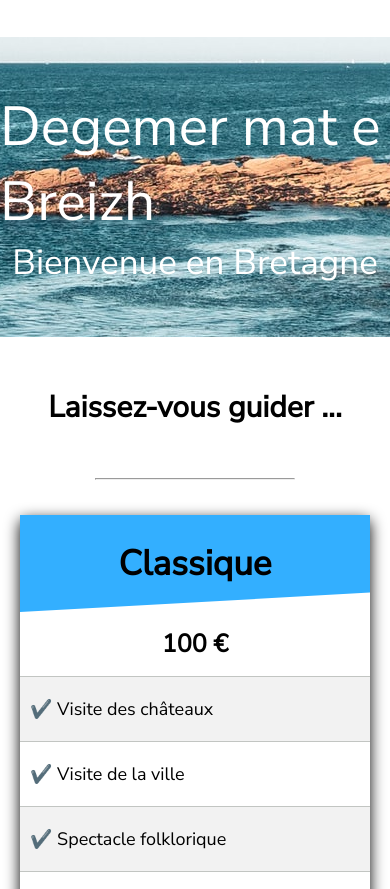
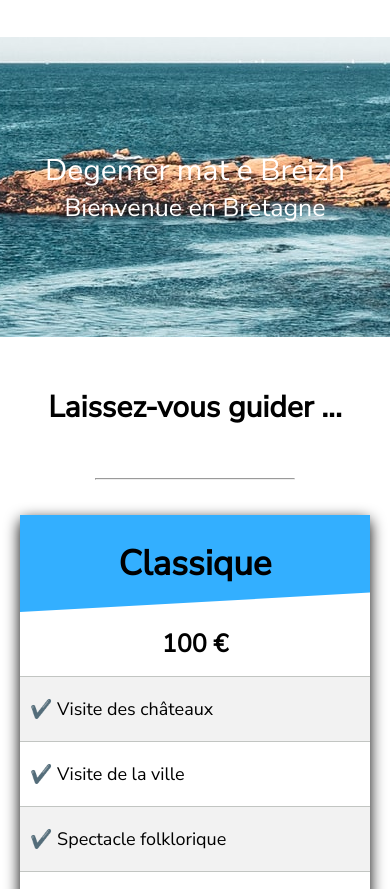
Before and after one commit to MaximHivin/site-bretagne, a plain HTML site: page index.html in a window 390 px wide. Shown: the part 2419-3308 px from the top of the page. Drawn offline with Linux system fonts and the light colour scheme; a web font is replaced by a local one.

Commit message:
parallax

```diff
--- a/style.css
+++ b/style.css
@@ -316,7 +316,7 @@
 }
 
 .parallax p {
-    font-size: 75px;
+    font-size: 55px;
     color: white;
 }
 
@@ -326,9 +326,12 @@
     color: white;
 }
 
-@media screen and (max-width: 400px) {
+@media screen and (max-width: 500px) {
     .parallax p {
-        font-size: 55px;
+        font-size: 30px;
+    }
+    .parallax span {
+        font-size: 25px;
     }
 }
 
```
